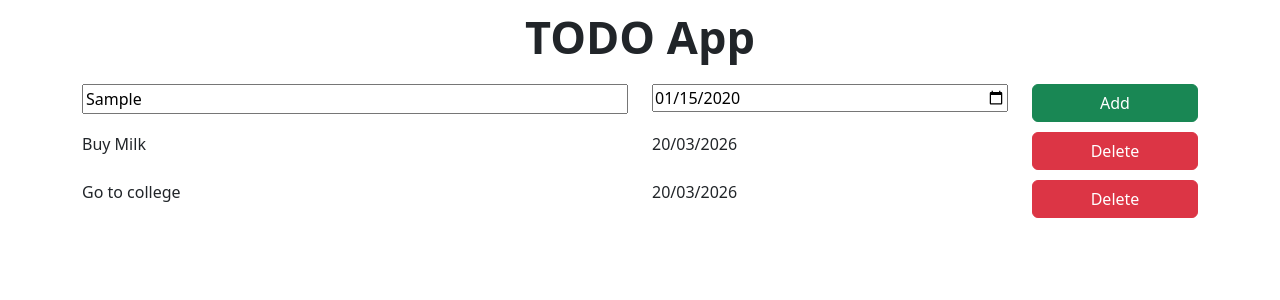
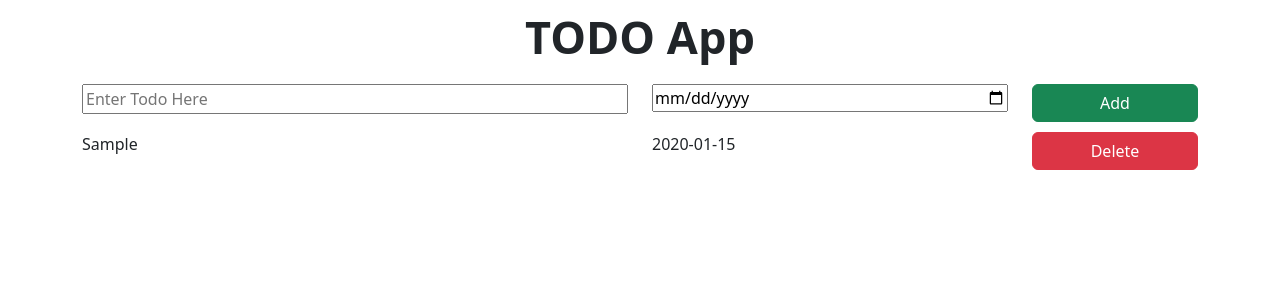
Before and after one commit to sampada-2006/Todo-App-ReactVersion, a React (Vite) app: page / in a window 1280 px wide. Both pictures are taken after typing "Sample", "2020-01-15" into the empty fields and a click on the button "Add". Shown: the top 300 px of the page. Built offline with nearby package versions, Linux system fonts and the light colour scheme.

Commit message:
useState functionality added

```diff
--- a/src/App.jsx
+++ b/src/App.jsx
@@ -2,8 +2,10 @@ import AddTodo from "./components/AddTodo.jsx";
 import AppName from "./components/AppName.jsx";
 import "./App.css";
 import TodoItems from "./components/TodoItems.jsx";
+import WelcomeMsg from "./components/WelcomeMsg.jsx";
+import { useState } from "react";
 function App() {
-  const todoItems = [
+  const initialTodoItems = [
     {
       name: "Buy Milk",
       dueDate: "20/03/2026",
@@ -13,11 +15,36 @@ function App() {
       dueDate: "20/03/2026",
     },
   ];
+
+  const [todoItems, setTodoItems] = useState([]);
+
+  const handelButtonClicked = (itemName, itemDueDate) => {
+    if (itemName.trim() === "" || itemDueDate.trim() === "") {
+      return;
+    }
+    let newItem = { name: itemName, dueDate: itemDueDate };
+    const newList = [...todoItems, newItem];
+    setTodoItems(newList);
+  };
+
+  const handelDeleteButton = (todoItemName, todoDueDate) => {
+    console.log(`item deleted ${todoItemName}`);
+    let delItem = { name: todoItemName, dueDate: todoDueDate };
+    const listAfterDel = todoItems.filter(
+      (item) => item.name !== delItem.name && item.dueDate !== delItem.dueDate,
+    );
+    setTodoItems(listAfterDel);
+  };
+
   return (
     <center className="todo-container">
       <AppName />
-      <AddTodo />
-      <TodoItems todoItems={todoItems}></TodoItems>
+      <AddTodo onNewItem={handelButtonClicked} />
+      {todoItems.length == 0 && <WelcomeMsg></WelcomeMsg>}
+      <TodoItems
+        todoItems={todoItems}
+        onDeleteClick={handelDeleteButton}
+      ></TodoItems>
     </center>
   );
 }
--- a/src/components/AddTodo.jsx
+++ b/src/components/AddTodo.jsx
@@ -1,15 +1,41 @@
-function AddTodo() {
+import { useState } from "react";
+
+function AddTodo({ onNewItem }) {
+  const [todoName, setTodoName] = useState();
+  const [dueDate, setDueDate] = useState();
+
+  const handleNameChange = () => {
+    setTodoName(event.target.value);
+  };
+  const handleDateChange = () => {
+    setDueDate(event.target.value);
+  };
+  const handleAddButton = () => {
+    onNewItem(todoName, dueDate);
+    setTodoName("");
+    setDueDate("");
+  };
+
   return (
     <div className="container">
       <div className="row my-row">
         <div className="col-sm-6">
-          <input type="text" placeholder="Enter Todo Here" />
+          <input
+            type="text"
+            placeholder="Enter Todo Here"
+            value={todoName}
+            onChange={handleNameChange}
+          />
         </div>
         <div className="col-sm-4">
-          <input type="date" />
+          <input type="date" value={dueDate} onChange={handleDateChange} />
         </div>
         <div className="col-sm-2">
-          <button type="button" class="btn btn-success my-button">
+          <button
+            type="button"
+            className="btn btn-success my-button"
+            onClick={handleAddButton}
+          >
             Add
           </button>
         </div>
--- a/src/components/TodoItem.jsx
+++ b/src/components/TodoItem.jsx
@@ -1,11 +1,15 @@
-function TodoItem({ todoName, todoDate }) {
+function TodoItem({ todoName, todoDate, onDelete }) {
   return (
     <div className="container">
       <div className="row my-row">
         <div className="col-sm-6">{todoName}</div>
         <div className="col-sm-4">{todoDate}</div>
         <div className="col-sm-2">
-          <button type="button" class="btn btn-danger my-button">
+          <button
+            type="button"
+            class="btn btn-danger my-button"
+            onClick={() => onDelete(todoName, todoDate)}
+          >
             Delete
           </button>
         </div>
--- a/src/components/TodoItems.jsx
+++ b/src/components/TodoItems.jsx
@@ -1,12 +1,16 @@
 import TodoItem from "./TodoItem.jsx";
 import styles from "./TodoItems.module.css";
 
-const TodoItems = ({ todoItems }) => {
+const TodoItems = ({ todoItems, onDeleteClick }) => {
   return (
     <>
       <div className={styles.itemsContainer}>
         {todoItems.map((item) => (
-          <TodoItem todoDate={item.dueDate} todoName={item.name} />
+          <TodoItem
+            todoDate={item.dueDate}
+            todoName={item.name}
+            onDelete={onDeleteClick}
+          />
         ))}
       </div>
     </>
--- /dev/null
+++ b/src/components/WelcomeMsg.jsx
@@ -0,0 +1,6 @@
+import style from "./WelcomeMsg.module.css";
+
+const WelcomeMsg = () => {
+  return <p className={style.welcome}>Enjoy your day</p>;
+};
+export default WelcomeMsg;
--- /dev/null
+++ b/src/components/WelcomeMsg.module.css
@@ -0,0 +1,5 @@
+.welcome{
+  font-size: 30px;
+  margin-top: 50px;
+  font-weight: 600;
+}
```
